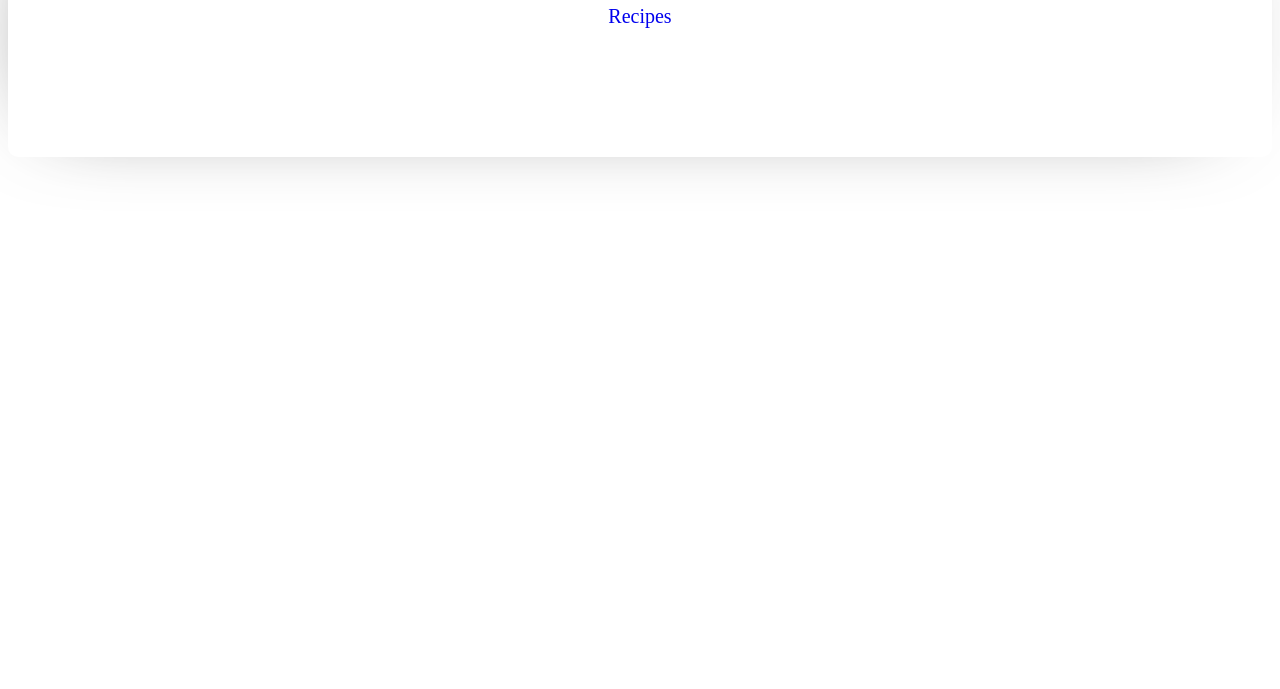
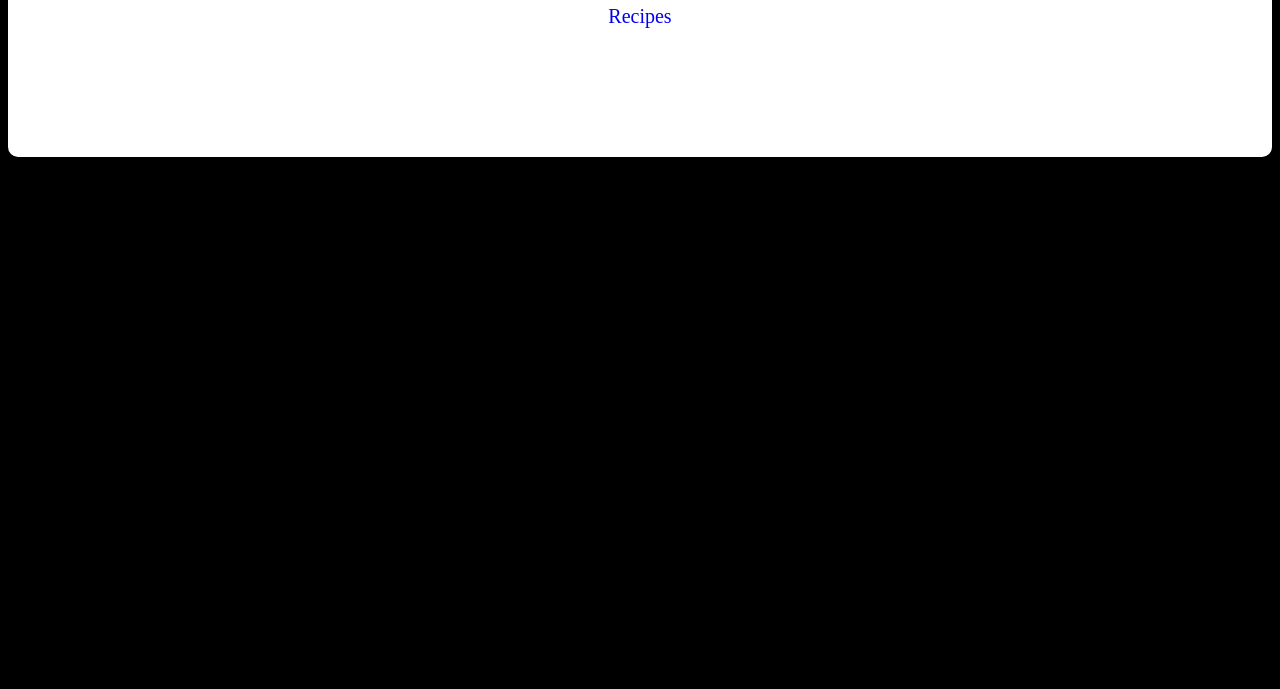
Before and after one commit to JulioDP/odin-recipes, a plain HTML site: page index.html in a window 1280 px wide. Shown: the part 111-800 px from the top of the page. Drawn offline with Linux system fonts and the light colour scheme.

Commit message:
Modificando los colores de fondo

```diff
--- a/css/index.css
+++ b/css/index.css
@@ -1,3 +1,9 @@
+body{
+    background-color: black ;
+}
+div{
+    background-color: white;
+}
 .text-center{
     text-align: center;
     margin-bottom: 20px;
--- a/index.html
+++ b/index.html
@@ -10,7 +10,7 @@
         <h1 class="text-center">Recetas de odin proyect</h1>
     <a class="text-center" href="recipes/lasagna.html">Recipes</a>
     </div>
-
+   <h2 class="text-center">Tus mejores recetas estan aqui</h2>
 
 </body>
 </html>
```
